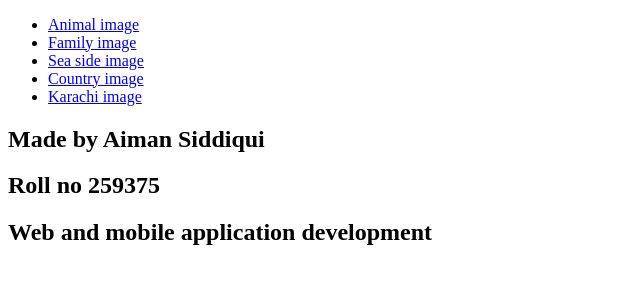
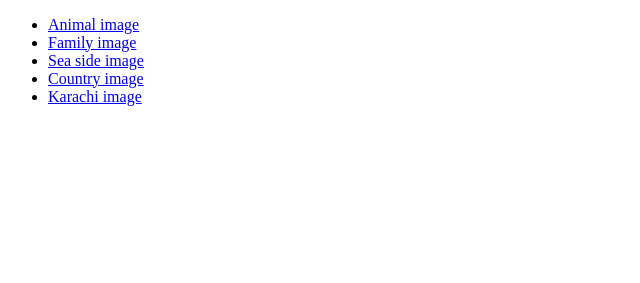
Before and after one commit to Aiman-Developer/Assignment-4, a plain HTML site: page index.html in a window 1280 px wide. Shown: the part 105-388 px from the top of the page, without its empty margins (0-640 px from the left). Drawn offline with Linux system fonts and the light colour scheme.

Commit message:
Update index.html file

```diff
--- a/index.html
+++ b/index.html
@@ -22,9 +22,7 @@
 
 
 
-    <h2>Made by Aiman Siddiqui</h2>
-    <h2>Roll no 259375</h2>
-    <h2>Web and mobile application development</h2>
+
 
 
 
```
